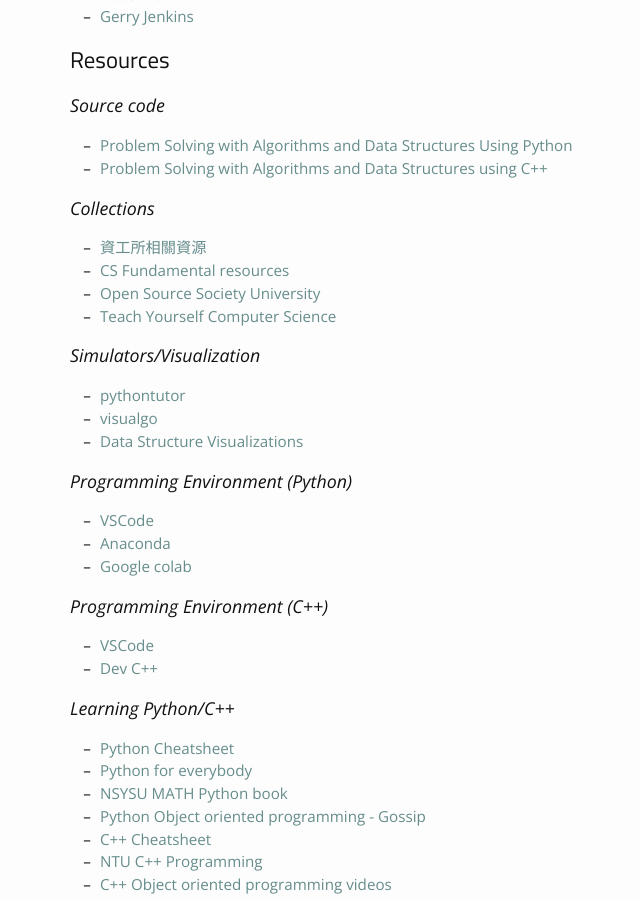
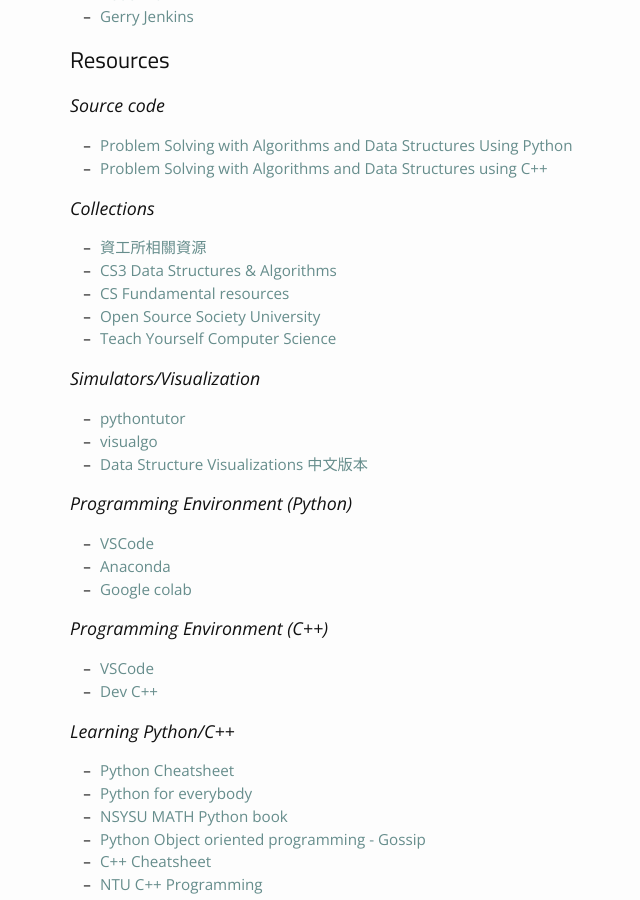
Before and after one commit to phonchi/nsysu-math208-2024, a Jekyll site: the page built from materials.md, in a window 1280 px wide and 900 px high, scrolled down 659 px. Shown: the whole window, without its empty margins (125-765 px from the left). Built offline with Jekyll 4.4.1, drawn with Linux system fonts in a browser that asks for light colours; nearby versions of some CDN libraries.

Commit message:
Update materials.md

```diff
--- a/materials.md
+++ b/materials.md
@@ -33,6 +33,7 @@ permalink: /materials/
 
 ### Collections
 * [資工所相關資源](https://eecsmt.com/cs-resource/)
+* [CS3 Data Structures & Algorithms](https://opendsa-server.cs.vt.edu/OpenDSA/Books/CS3/html/)
 * [CS Fundamental resources](https://github.com/tagnja/resources-of-learning/blob/master/%23cs-foundations.md)
 * [Open Source Society University](https://github.com/ossu/computer-science)
 * [Teach Yourself Computer Science](https://teachyourselfcs.com/#algorithms)
@@ -40,7 +41,7 @@ permalink: /materials/
 ### Simulators/Visualization
 * [pythontutor](https://pythontutor.com/)
 * [visualgo](https://visualgo.net/en)
-* [Data Structure Visualizations](https://cmps-people.ok.ubc.ca/ylucet/DS/Algorithms.html)
+* [Data Structure Visualizations](https://cmps-people.ok.ubc.ca/ylucet/DS/Algorithms.html) [中文版本](https://fchart.github.io/DS/)
 
 ### Programming Environment (Python)
 * [VSCode](https://code.visualstudio.com/docs/datascience/jupyter-notebooks)
```
